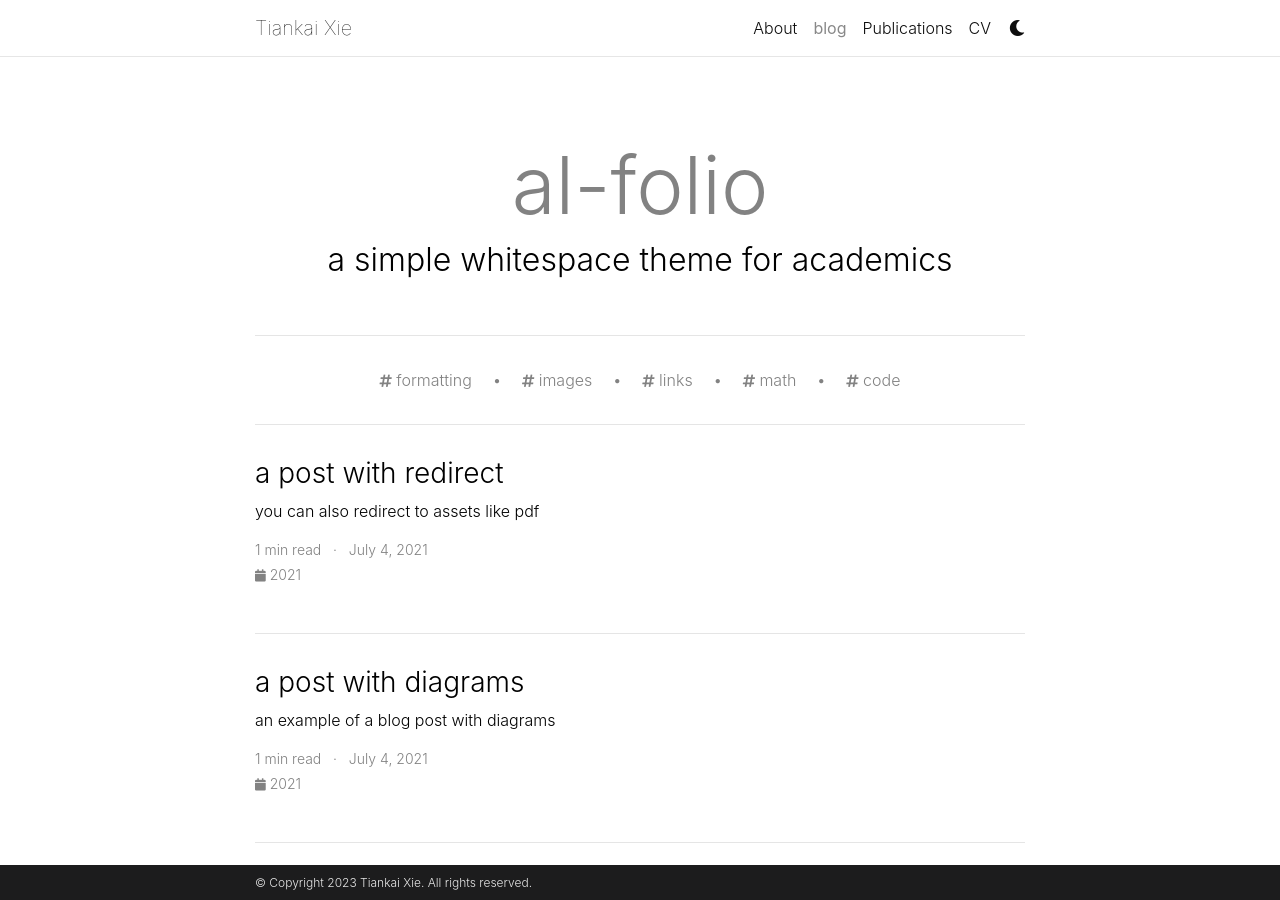
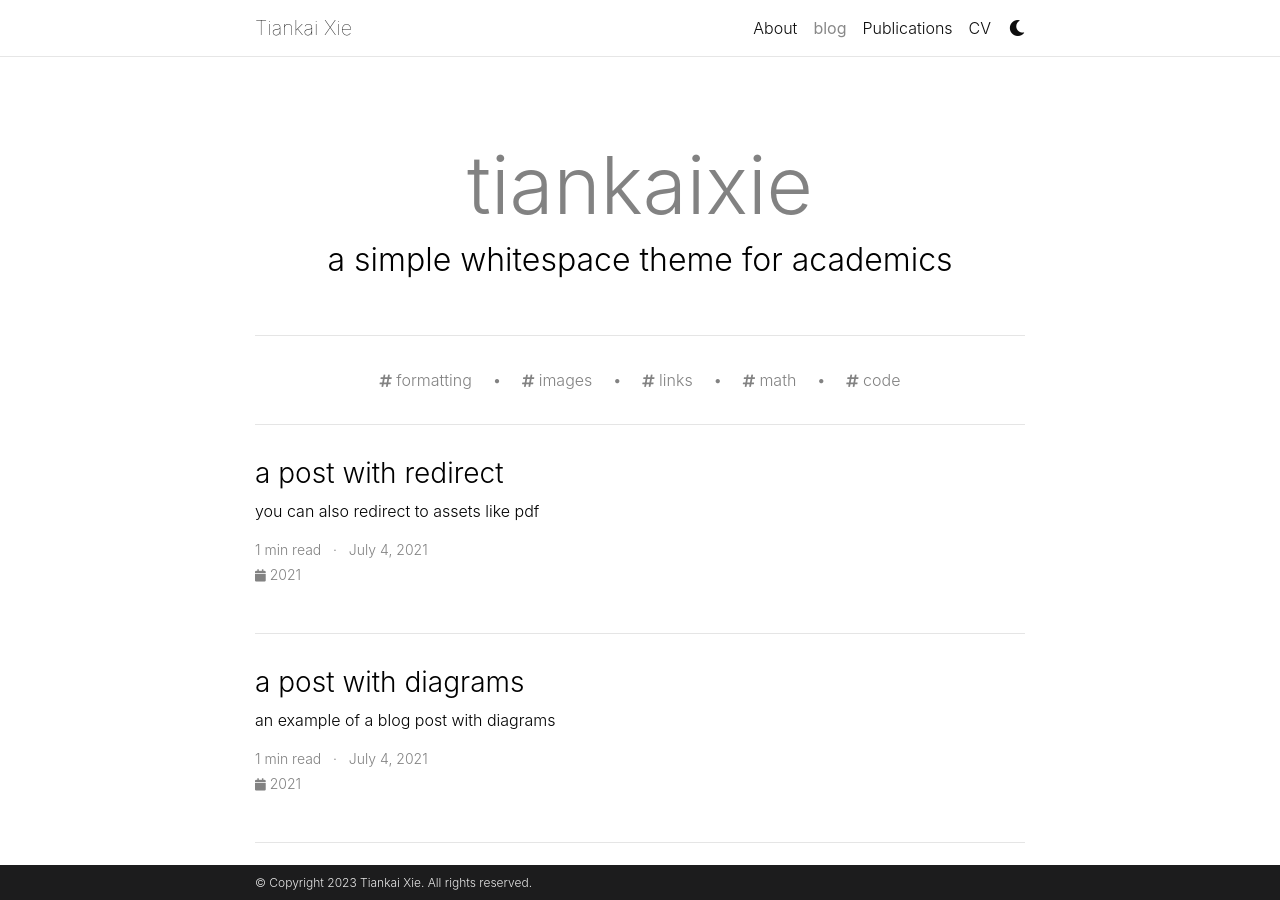
Before and after one commit to tiankaixie/profiles, a Jekyll site: the page built from blog/index.html, in a window 1280 px wide and 900 px high. Built offline with Jekyll 4.4.1, drawn with Linux system fonts in a browser that asks for light colours; the list of posts is cut into pages by our own code; comment, search, counter and statistics services are not loaded; a style sheet for code colours, icons or effects is not loaded.

Commit message:
clean up
Signed-off-by: Tiankai Xie <42656139+tiankaixie@users.noreply.github.com>

```diff
--- a/_config.yml
+++ b/_config.yml
@@ -108,7 +108,7 @@ bing_site_verification:  # out your bing-site-verification ID (Bing Webmaster)
 # Blog
 # -----------------------------------------------------------------------------
 
-blog_name: al-folio # blog_name will be displayed in your blog page
+blog_name: tiankaixie # blog_name will be displayed in your blog page
 blog_nav_title: blog # your blog must have a title for it to be displayed in the nav bar
 blog_description: a simple whitespace theme for academics
 permalink: /blog/:year/:title/
@@ -139,7 +139,7 @@ collections:
     output: true
     permalink: /news/:path/
   projects:
-    output: true
+    output: false
     permalink: /projects/:path/
 
 news_scrollable: true # adds a vertical scroll bar if there are more than 3 news items
```
